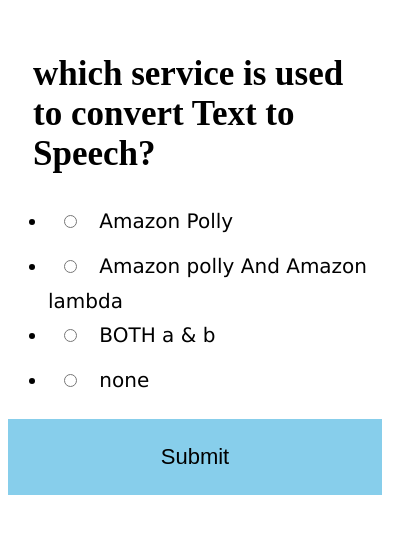
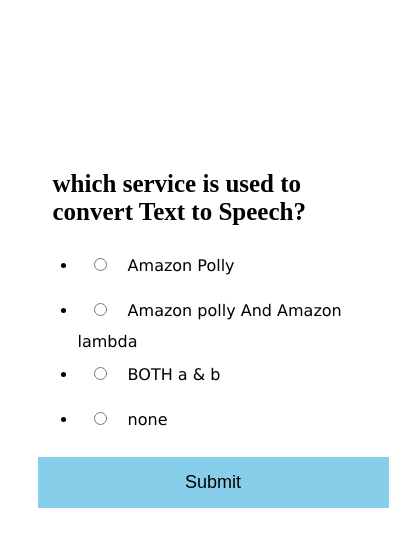
Before and after one commit to vigneshsvls/Primary-Projects, a plain HTML site: page QuizApp/qpdisplay.html in a window 390 px wide. Shown: the part 109-656 px from the top of the page, 418 px wide, since content can reach past the window. Drawn offline with Linux system fonts and the light colour scheme; a web font is replaced by a local one.

Commit message:
Update style.css

```diff
--- a/QuizApp/style.css
+++ b/QuizApp/style.css
@@ -1,79 +1,123 @@
 @import url('https://fonts.googleapis.com/css2?family=Edu+NSW+ACT+Foundation&display=swap');
 
-body{
-    background:white;
-    display:flex;
+body {
+    background: white;
+    display: flex;
     align-items: center;
     justify-content: center;
-    width:100wh;
-    height:90vh;
-    overflow:hidden;
+    width: 100vw;
+    height: 90vh;
+    overflow: hidden;
 }
-.container{
+
+.container {
     background-color: white;
-    /*padding:100px 100px 100px 100px;*/
-    width:600px;
-    height:500px;
-    overflow:hidden;
+    width: 600px;
+    height: 500px;
+    overflow: hidden;
     border-radius: 20px;
 }
-h2{
-    display:flex;
+
+h2 {
+    display: flex;
     justify-content: center;
-    margin:25px;
-    font-size:35px;
+    margin: 25px;
+    font-size: 35px;
 }
 
-ul li{
-    font-size:20px;
+ul li {
+    font-size: 20px;
     font-family: Verdana, Geneva, Tahoma, sans-serif;
 }
-.answer{
-    margin:16px;
+
+.answer {
+    margin: 16px;
 }
-button{
+
+button {
     background-color: skyblue;
-    width:100%;
-    border:none;
+    width: 100%;
+    border: none;
     font-size: 22px;
-    padding:25px;
+    padding: 25px;
 }
-button:hover{
+
+button:hover {
     background-color: #04adc3;
 }
 
-.home h1{
+.home h1 {
     display: flex;
     justify-content: center;
     align-items: center;
     font-family: Verdana, Geneva, Tahoma, sans-serif;
-
 }
 
-
-
-.btn{
+.btn {
     margin-left: 25%;
     text-decoration: none;
     display: inline-block;
     padding: 1rem 2.8rem;
-    background-color:#04adc3;
+    background-color: #04adc3;
     border-radius: 1rem;
     font-size: 1.6rem;
     color: black;
     font-weight: 500;
     transition: .5s ease;
 }
-.btn:hover{
+
+.btn:hover {
     box-shadow: 0 0 1rem #04adc3;
 }
 
-.textbox{
-    width:100%;
-    height:40px;
-    background:white;
+.textbox {
+    width: 100%;
+    height: 40px;
+    background: white;
     border-radius: 5px;
-    border:1px solid silver;
-    margin:10px 0 18px 0;
-    padding:0 10px;
+    border: 1px solid silver;
+    margin: 10px 0 18px 0;
+    padding: 0 10px;
 }
+
+
+@media (max-width: 600px) {
+    body {
+        flex-direction: column;
+        height: 100vh;
+        padding: 10px;
+    }
+
+    .container {
+        width: 90%;
+        height: auto;
+        padding: 20px;
+    }
+
+    h2 {
+        font-size: 25px;
+        margin: 15px;
+    }
+
+    ul li {
+        font-size: 16px;
+    }
+
+    button {
+        font-size: 18px;
+        padding: 15px;
+    }
+
+    .btn {
+        margin-left: 0;
+        width: 100%;
+        text-align: center;
+        padding: 0.8rem 1.4rem;
+        font-size: 1.2rem;
+    }
+
+    .textbox {
+        height: 35px;
+        margin: 8px 0 15px 0;
+    }
+}
```
